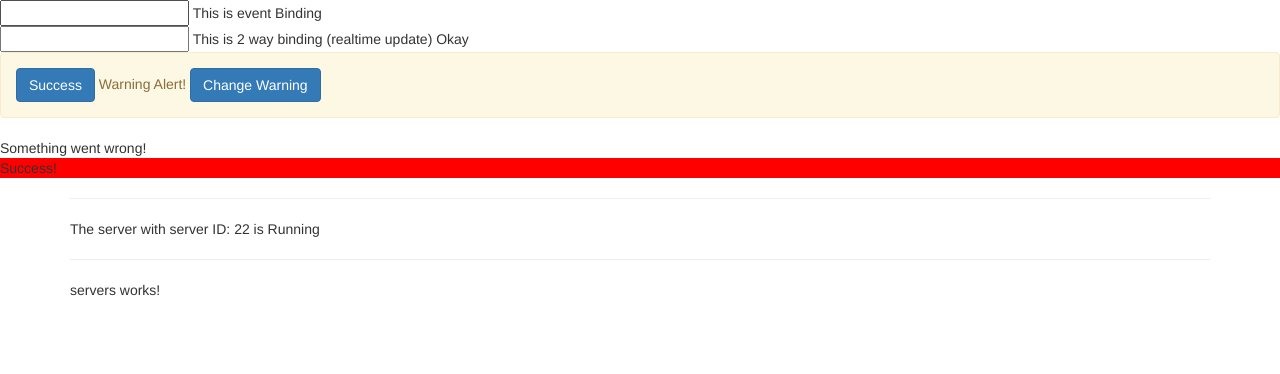
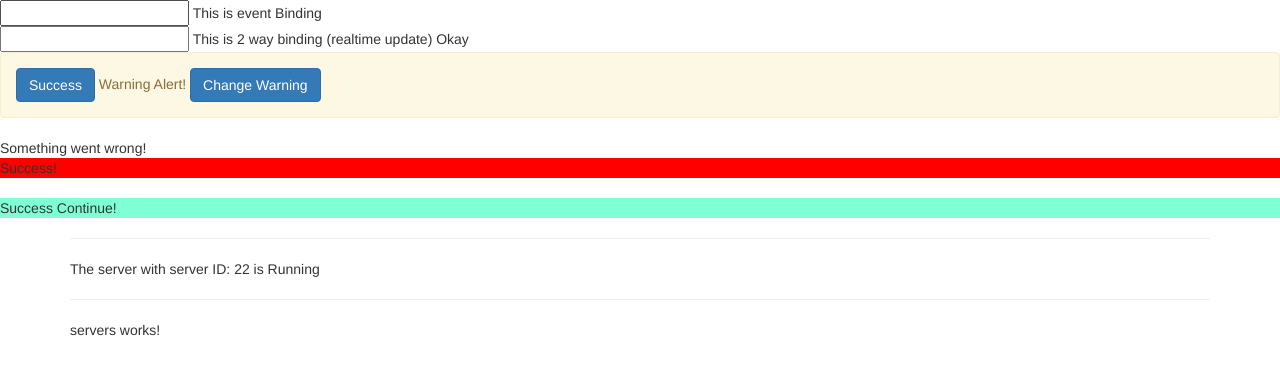
Before and after one commit to thisisjoey/Webdevelopment, an Angular app: page / in a window 1280 px wide. Shown: the top 374 px of the page. Built offline with nearby package versions, Linux system fonts and the light colour scheme.

Commit message:
ngClass Changing css class dynamically

```diff
--- a/src/app/success-alert/success-alert.component.css
+++ b/src/app/success-alert/success-alert.component.css
@@ -0,0 +1,7 @@
+.online {
+    background-color: aquamarine;
+}
+
+.offline {
+    background-color: blueviolet;
+}
--- a/src/app/success-alert/success-alert.component.html
+++ b/src/app/success-alert/success-alert.component.html
@@ -1,3 +1,7 @@
 <div [ngStyle]='{backgroundColor:getColor()}' role="alert">
     Success!
 </div>
+<br>
+<div [ngClass]="{online: ss==true , offline: ss==false }">
+    Success Continue!
+</div>
--- a/src/app/success-alert/success-alert.component.ts
+++ b/src/app/success-alert/success-alert.component.ts
@@ -6,6 +6,7 @@ import { Component } from "@angular/core";
     styleUrls: ['./success-alert.component.css']
 })
 export class SuccessAlertComponent {
+    ss = true;
     getColor() {
         return Math.random() > 0.5 ? 'red' : 'yellow';
     }
```
